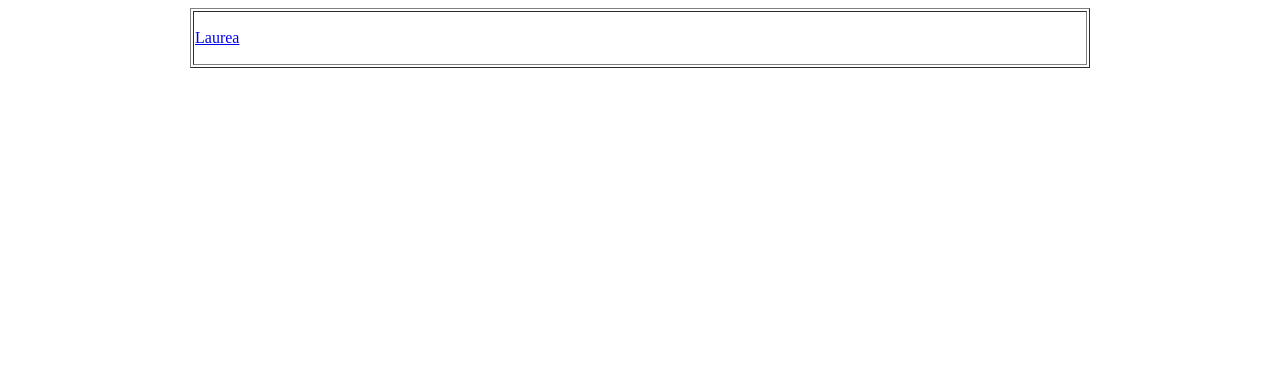
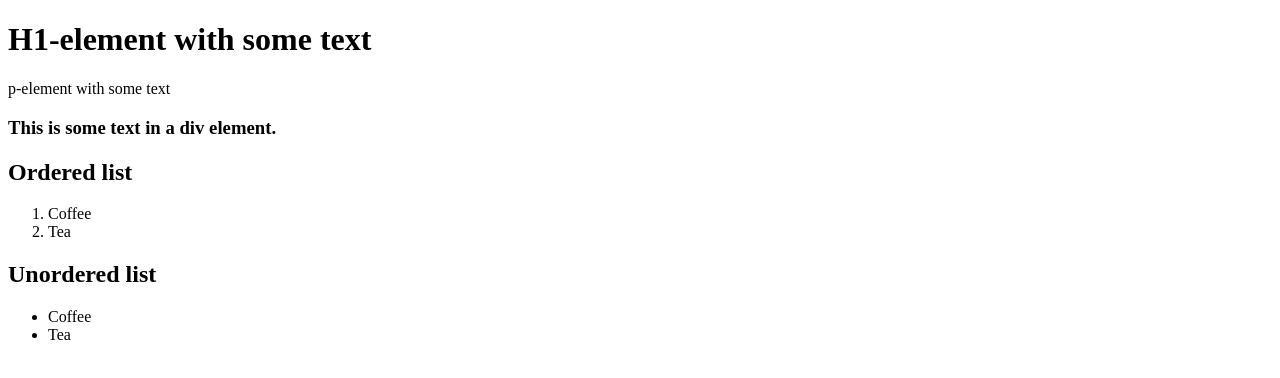
Before and after one commit to annagaom/annagaom.github.io, a plain HTML site: page index.html in a window 1280 px wide. Drawn offline with Linux system fonts and the light colour scheme.

Commit message:
Update index.html

```diff
--- a/index.html
+++ b/index.html
@@ -1,21 +1,34 @@
 <!DOCTYPE html>
-<html>
-  <head>
-    <title>Verkkokoulutus</title>
-  </head>
-  <body>
-   <table width="900" border="1" align="center">
-<!-- eka rivialkaa ja rivissä kaksi solua -->
-<tr>
-<td >
+<html lang="en">
+    <head>
+        <meta charset="utf-8">
+        <title> Assignment 3 B - Web page</title>
 
-  <a href="http://www.laurea.fi" class="style4">
+ <link rel = "stylesheet" type = "text/css" href = "styles.css" />
+ </head>
+ <body>
+ <h1>H1-element with some text </h1>
+ <p>p-element with some text </p>
+<div class="class">
+
+  <h3>This is some text in a div element.</h3>
+</div>
+<h2>Ordered list</h2>
+
+<ol>
+  <li>Coffee</li>
+  <li>Tea</li>
+
+</ol>
 
 
-  <p class="style41">Laurea</p>
-  </a></td>
-  </tr>
-  </table>
+<h2>Unordered list</h2>
 
-  </body>
-</html>
+<ul>
+  <li>Coffee</li>
+  <li>Tea</li>
+
+</ul>
+
+ </body>
+ </html>
```
